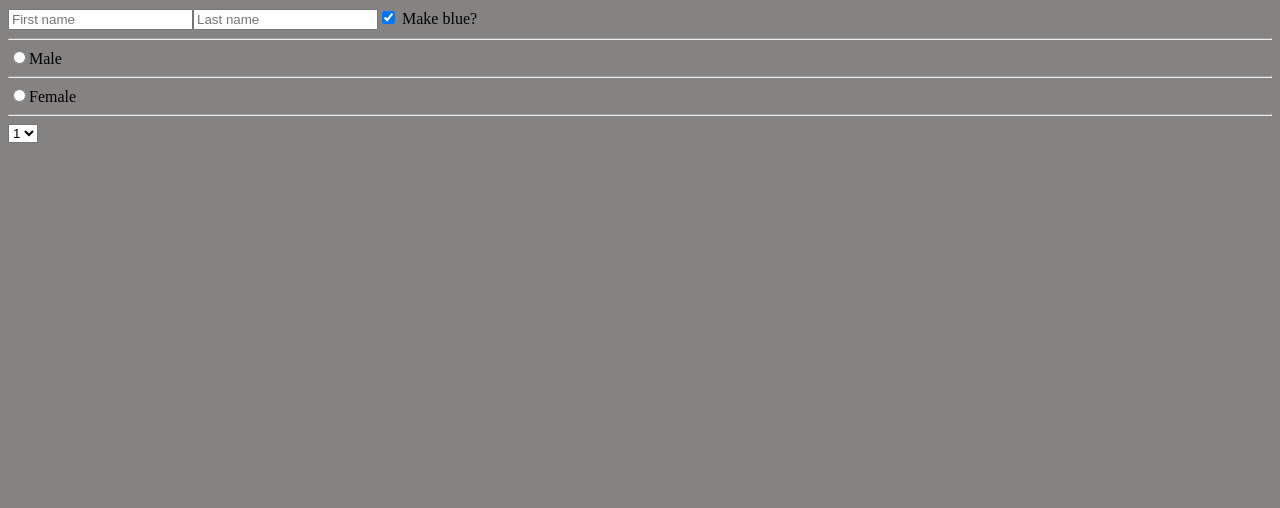
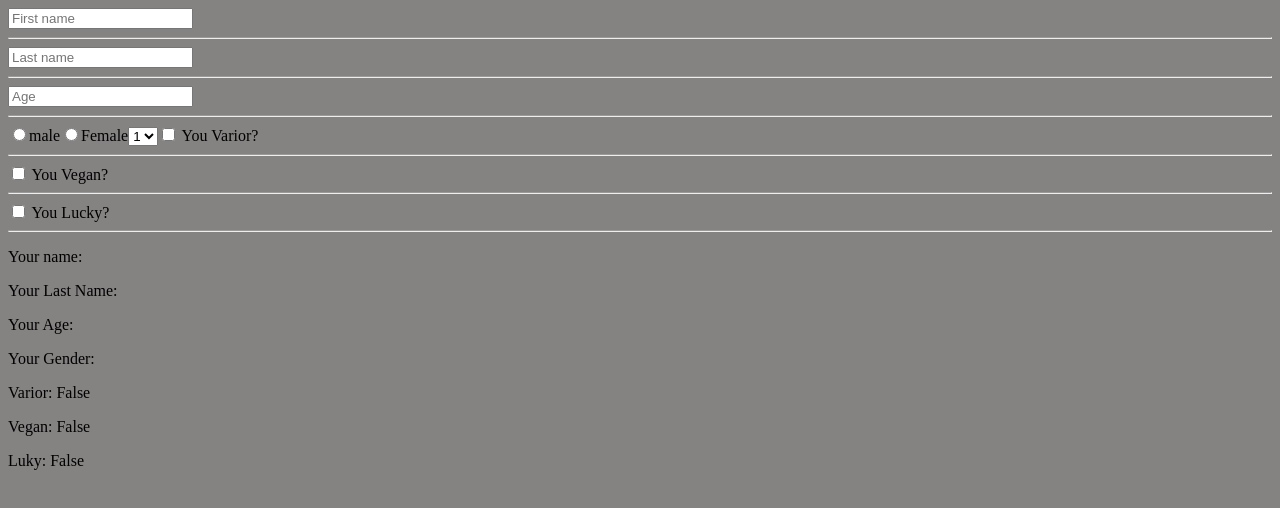
Before and after one commit to alle-zhinzher/Courses, a React (Create React App) app in the folder React/lesson1/: page / in a window 1280 px wide. Shown: the top 508 px of the page. Built offline with nearby package versions, Linux system fonts and the light colour scheme.

Commit message:
Comleted REACT curse

```diff
--- a/React/lesson1/src/components/App.js
+++ b/React/lesson1/src/components/App.js
@@ -1,47 +1,11 @@
 import React from 'react';
+import FormConteiner from './FormConteiner'
 
-class App extends React.Component {
-    constructor() {
-        super()
-        this.state = {
-            firstName: "",
-            lastName: "",
-            isTrue: true,
-            gender: "",
-            fawColor: "",
-        }
-        this.handleChange = this.handleChange.bind(this);
-    }
-    handleChange (event) {
-        const { name, value, type, checked } = event.target
-        type === "checkbox" ? this.setState({ [name]: checked }) : this.setState({[name]: value})
-
-    }
-
-    render() {
-        const st = {
-            background: "blue"
-        }
-        return (
-            <form >
-                <input type="text" name="firstName" placeholder="First name" onChange={this.handleChange}/>
-                <input type="text" name="lastName" placeholder="Last name" onChange={this.handleChange} />
-                <input type="checkbox" name="isTrue" checked={this.state.isTrue} onChange={this.handleChange} /> Make blue? <hr/>
-                <input type="radio" name="gender" value="male" checked={this.state.gender==="male"} onChange={this.handleChange} />Male <hr />
-                <input type="radio" name="gender" value="female" checked={this.state.gender==="female"} onChange={this.handleChange} />Female <hr />
-                <select value={this.state.fawColor} onChange={this.handleChange} name="fawColor">
-                    <option value="blue">1</option>
-                    <option value="red">2</option>
-                    <option value="green">3</option>
-                </select>
-                <h1>{this.state.fawColor}</h1>
-                <h1 style={this.state.isTrue ? st: {}}>{this.state.firstName} {this.state.lastName}</h1>
-            </form>
-
-        )
-    }
+function App(){
+    return (
+        <FormConteiner />
+    )
 }
-
 
 export default App
 
--- /dev/null
+++ b/React/lesson1/src/components/FormComponent.js
@@ -0,0 +1,47 @@
+import React from 'react'
+
+function FormComponent(props){
+        return (
+            <div>
+                <form>
+                    <input type="text" name="firstName" placeholder="First name" onChange={props.handleChange} /><hr />
+                    <input type="text" name="lastName" placeholder="Last name" onChange={props.handleChange} /><hr />
+                    <input type="text" name="age" placeholder="Age" onChange={props.handleChange} /><hr />
+
+                    <label>
+                        <input type="radio"
+                            name="gender"
+                            value="male"
+                            checked={props.state.gender === "male"}
+                            onChange={props.handleChange} />male
+                    </label>
+                    <label>
+                        <input type="radio"
+                            name="gender"
+                            value="female"
+                            checked={props.state.gender === "female"}
+                            onChange={props.handleChange} />Female
+                    </label>
+                    <select value={props.state.fawColor} onChange={props.handleChange} name="fawColor">
+                        <option value="blue">1</option>
+                        <option value="red">2</option>
+                        <option value="green">3</option>
+                    </select>
+                    <input type="checkbox" name="isVarior" checked={props.state.directoryRegistretion.isVarior} onChange={props.handleChange} /> You Varior? <hr />
+                    <input type="checkbox" name="isVegan" checked={props.state.directoryRegistretion.isVegan} onChange={props.handleChange} /> You Vegan? <hr />
+                    <input type="checkbox" name="isLuky" checked={props.state.directoryRegistretion.isLuky} onChange={props.handleChange} /> You Lucky? <hr />
+                </form>
+                <p>Your name:      {props.state.firstName}</p>
+                <p>Your Last Name:     {props.state.lastName}</p>
+                <p>Your Age:     {props.state.age}</p>
+                <p>Your Gender:     {props.state.gender}</p>
+                <p>Varior:     {props.state.directoryRegistretion.isVarior ? "True" : "False"}</p>
+                <p>Vegan:     {props.state.directoryRegistretion.isVegan ? "True" : "False"}</p>
+                <p>Luky:     {props.state.directoryRegistretion.isLuky ? "True" : "False"}</p>
+
+
+
+            </div>
+        )
+}
+export default FormComponent
--- /dev/null
+++ b/React/lesson1/src/components/FormConteiner.js
@@ -0,0 +1,49 @@
+import React from 'react';
+import FormComponent from './FormComponent';
+
+class FormConteiner extends React.Component {
+    constructor() {
+        super()
+        this.state = {
+            firstName: "",
+            lastName: "",
+            age: "",
+            gender: "",
+            destinaion: "",
+            fawColor: "",
+            directoryRegistretion: {
+                isVegan: false,
+                isVarior: false,
+                isLuky: false,
+
+            },
+        }
+        this.handleChange = this.handleChange.bind(this);
+    }
+    handleChange(event) {
+        const { name, value, type, checked } = event.target
+        type === "checkbox" ?
+            this.setState(prevState => {
+                return {
+                    directoryRegistretion: {
+                        ...prevState.directoryRegistretion,
+                        [name]: checked
+                    }
+                }
+            })
+            : this.setState({ [name]: value })
+
+    }
+
+    render() {
+        return (
+        <FormComponent
+                handleChange={this.handleChange}
+                state={this.state}
+        />
+        )
+    }
+}
+
+
+export default FormConteiner
```
